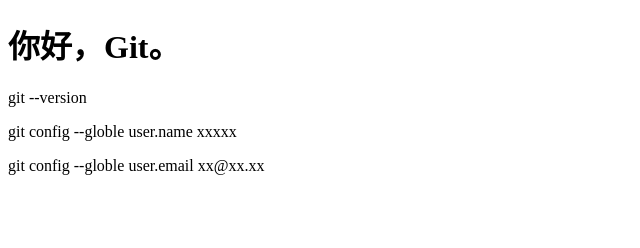
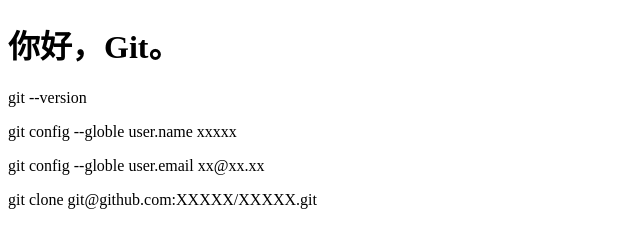
Before and after one commit to Diony5u5/Learning, a plain HTML site: page index.html in a window 1280 px wide. Shown: the whole page, without its empty margins (0-640 px from the left). Drawn offline with Linux system fonts and the light colour scheme.

Commit message:
Linux commit

```diff
--- a/index.html
+++ b/index.html
@@ -11,5 +11,6 @@
     <p>git --version</p>
     <p>git config --globle user.name xxxxx</p>
     <p>git config --globle user.email xx@xx.xx</p>
+    <p>git clone git@github.com:XXXXX/XXXXX.git</p>
 </body>
 </html>
```
